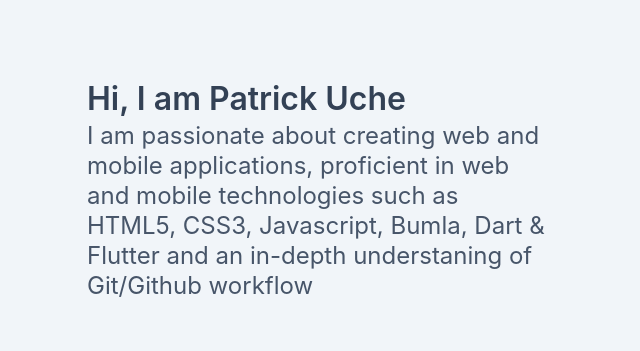
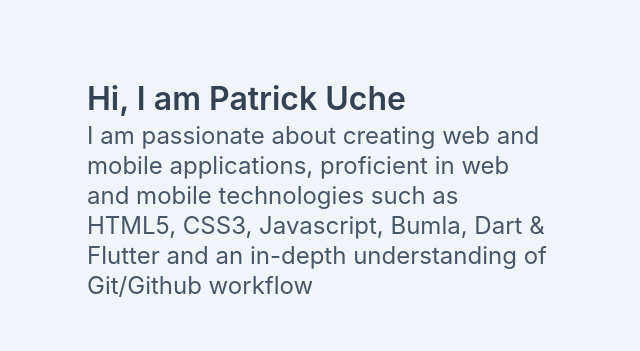
Before and after one commit to Patutechz/patutechz, a plain HTML site: page index.html in a window 1280 px wide. Shown: the part 1652-2003 px from the top of the page, 614-1254 px from the left. Drawn offline with Linux system fonts and the light colour scheme.

Commit message:
modified the index.html file

```diff
--- a/index.html
+++ b/index.html
@@ -262,7 +262,7 @@
                     I am passionate about creating web and mobile applications,
                     proficient in web and mobile technologies such as HTML5,
                     CSS3, Javascript, Bumla, Dart &amp; Flutter and an in-depth
-                    understaning of Git/Github workflow
+                    understanding of Git/Github workflow
                   </p>
                 </div>
               </div>
```
